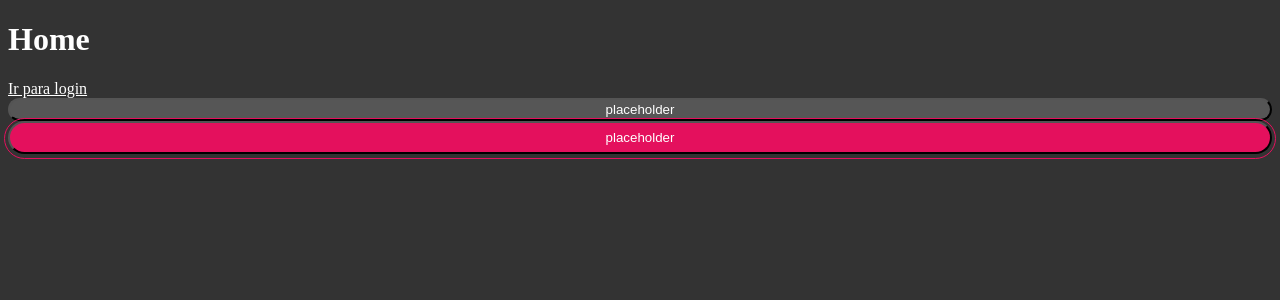
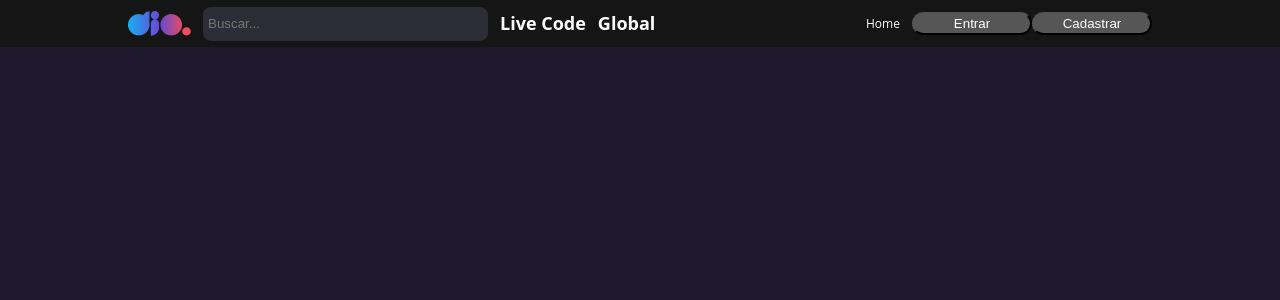
Before and after one commit to Raphael-Pauleschi/dio-clone-react, a React (Create React App) app: page / in a window 1280 px wide. Shown: the top 300 px of the page. Built offline with nearby package versions, Linux system fonts and the light colour scheme.

Commit message:
Fix issues

```diff
--- a/src/App.js
+++ b/src/App.js
@@ -1,15 +1,19 @@
 import { BrowserRouter as Router, Routes, Route, Link } from "react-router-dom";
 import Home from "./pages/home";
 import Login from "./pages/login";
+import { GlobalStyle } from "./styles/global";
 
 function App() {
   return (
+    <>
     <Router>
+      <GlobalStyle/>
       <Routes>
         <Route path="/" element={<Home />} />
         <Route path="/login" element={<Login />} />
       </Routes>
     </Router>
+    </>
   );
 }
 
--- a/src/components/header/index.jsx
+++ b/src/components/header/index.jsx
@@ -9,7 +9,7 @@ import {
   Input,
 } from "./styles";
 import Button from "../button";
-import {dioLogo} from '../../assets/logo-dio.png'
+import dioLogo from '../../assets/logo-dio.png'
 
 const Header = () => {
   return (
--- a/src/components/header/styles.js
+++ b/src/components/header/styles.js
@@ -27,26 +27,29 @@ export const Wrapper = styled.div`
   background-color: #151515;
     width: 100%;
     height: 47px;
-  display: flex;
+    display:flex;
     justify-content: center;
     align-items: center;
 `;
 
 export const SearchInputContainer = styled.div`
-  width: 175px;
+    width: 275px;
     height: 30px;
-  background: #2d2d37;
+    background: #2D2D37;
     border-radius: 8px;
-  padding: 2px 4px;
+    padding: 2px 5px;
     margin: 0 12px;
+
+    display:flex;
 `;
 
 export const Menu = styled.a`
   font-family: "Open Sans";
   font-style: normal;
-  font-size: 12px;
+  font-weight: 700;
+  font-size: 18px;
   line-height: 25px;
-  color: #fff;
+  color: #ffffff;
   margin-right: 12px;
   text-decoration: none;
 `;
@@ -69,7 +72,7 @@ border: 2px solid #fff;
 `;
 
 export const Input = styled.input`
-background:transparent;
+  background: transparent;
   flex: 1;
   border: 0;
   color: #fff;
--- a/src/global.js
+++ /dev/null
@@ -1,8 +0,0 @@
-import { createGlobalStyle } from "styled-components";
-
-export default createGlobalStyle`
- *,body{
-    background-color: #333;
-    color: #fff;
- }
-`;
--- a/src/index.js
+++ b/src/index.js
@@ -1,12 +1,10 @@
 import React from 'react';
 import ReactDOM from 'react-dom/client';
 import App from './App';
-import GlobalStyle from './global'
 
 const root = ReactDOM.createRoot(document.getElementById('root'));
 root.render(
   <React.StrictMode>
-    <GlobalStyle/>
     <App />
   </React.StrictMode>
 );
--- a/src/pages/home/index.js
+++ b/src/pages/home/index.js
@@ -1,14 +1,10 @@
 import React from 'react'
 import { Link } from 'react-router-dom'
 import Button from '../../components/button'
+import Header from '../../components/header'
 const home = () => {
   return (
-    <div>
-        <h1>Home</h1>
-      <Link to="/login">Ir para login</Link>
-        <Button/>
-        <Button variant="secondary"/>
-        </div>
+   <Header/>
   )
 }
 
--- a/src/pages/login/index.js
+++ b/src/pages/login/index.js
@@ -1,13 +1,10 @@
 import React from 'react'
 import { Link } from 'react-router-dom'
+import Header from '../../components/header'
 
 const login = () => {
   return (
-    <div>
-        <h1>Login</h1>
-        <Link to="/">Ir para home</Link>
-
-        </div>
+    <Header/>
   )
 }
 
--- /dev/null
+++ b/src/styles/global.js
@@ -0,0 +1,14 @@
+import { createGlobalStyle } from 'styled-components'
+
+export const GlobalStyle = createGlobalStyle`
+
+  *{
+    margin: 0;
+    padding: 0;
+  }
+
+  body {
+    background-color: #1E192C;
+    color: #FFFFFF;
+  }
+`
```
Lines whose indentation alone changed are shown as unchanged.
